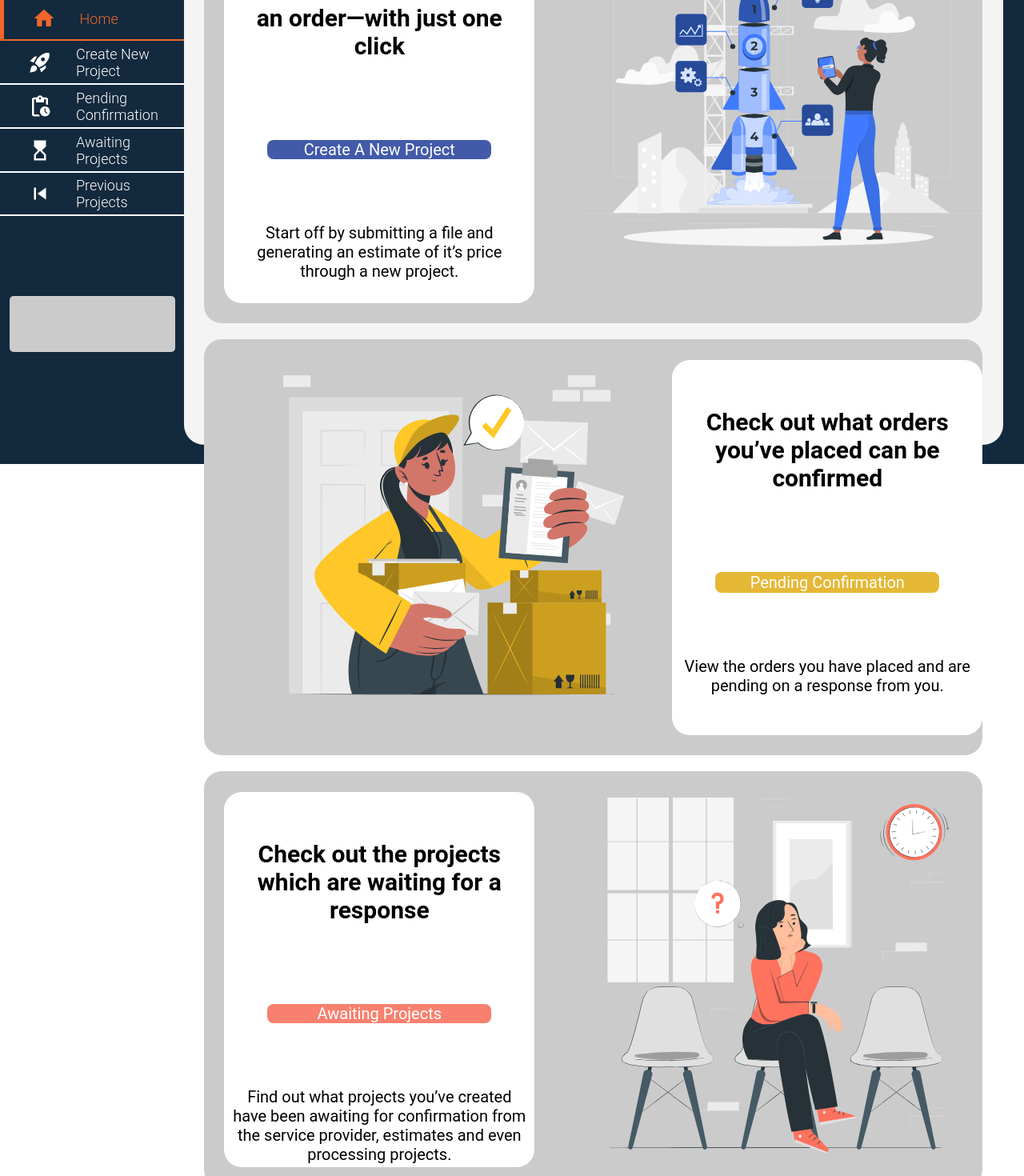
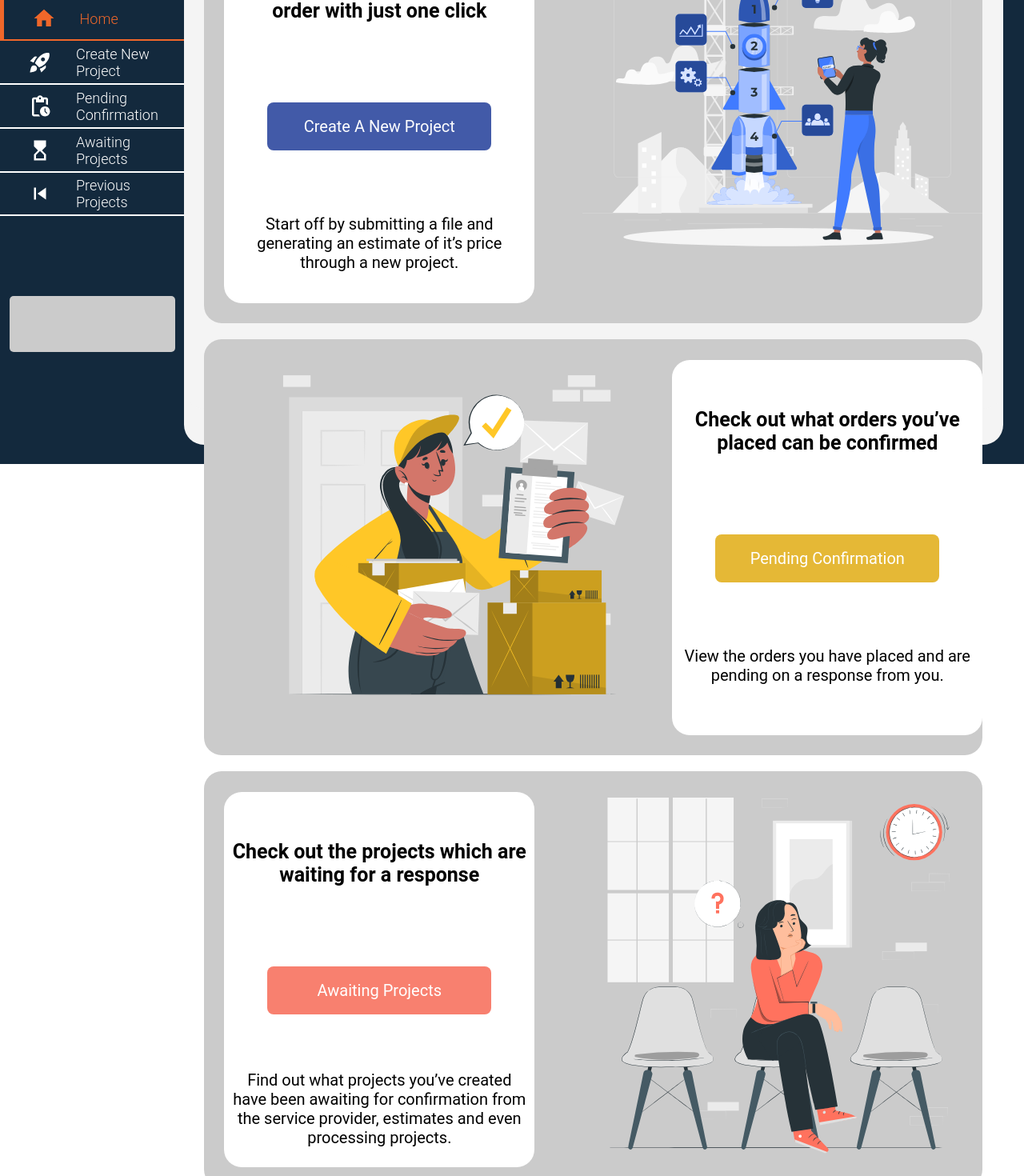
Before and after one commit to opulence-2021/costlytical-frontend, a React (Create React App) app: page / in a window 1280 px wide. Shown: the part 220-1690 px from the top of the page at 80% size. Built offline with nearby package versions, Linux system fonts and the light colour scheme.

Commit message:
Semi-Working Home Page

```diff
--- a/src/components/BlueCard.css
+++ b/src/components/BlueCard.css
@@ -27,7 +27,7 @@
   #lineOne {
     text-align: center;
     font-weight: 400px;
-    font-size: 30px;
+    font-size: var(--fontMedium);
     margin-top: 60px;
     margin-left: 10px;
     margin-right: 10px;
@@ -69,6 +69,6 @@
     font-size: 20px;
   }
 
-  #customButtonBlue:hover {
-    background-color: #2c3a68;
+  #longButtonBlue:hover {
+    background-color: #394674;
   }
--- a/src/components/BlueCard.jsx
+++ b/src/components/BlueCard.jsx
@@ -1,4 +1,6 @@
 import React from "react";
+//routing link (to call the other pages)
+import { Link } from "react-router-dom";
 //styles
 import "./BlueCard.css";
 import stages from "../storyImages/stages.svg";
@@ -9,11 +11,13 @@ const BlueCard = () => {
       <div id="ContentY">
         <h2 id="lineOne">
         Generate costs and submit
-        an order—with just one click
+        an order with just one click
         </h2>
-        <div id="longButtonBlue">
-         <div id="textSize">Create A New Project</div>
-        </div>
+        <Link to= "/new">
+          <div id="longButtonBlue">
+            <div id="textSize">Create A New Project</div>
+          </div>
+        </Link>
         <p id="lineTwo">
         Start off by submitting a file and generating
         an estimate of it’s price through a new project.
--- a/src/components/PurpleCard.css
+++ b/src/components/PurpleCard.css
@@ -27,7 +27,7 @@
   #lineOne {
     text-align: center;
     font-weight: 400px;
-    font-size: 30px;
+    font-size: var(--fontMedium);
     margin-top: 60px;
     margin-left: 10px;
     margin-right: 10px;
@@ -74,6 +74,6 @@
     font-size: 20px;
   }
 
-  #customButtonBlue:hover {
+  #longButtonPurple:hover {
     background-color: #5a395f;
   }
--- a/src/components/PurpleCard.jsx
+++ b/src/components/PurpleCard.jsx
@@ -1,4 +1,7 @@
 import React from "react";
+//routing link (to call the other pages)
+import { Link } from "react-router-dom";
+
 //styles
 import "./PurpleCard.css";
 import stats from "../storyImages/stats.svg";
@@ -14,9 +17,11 @@ const PurpleCard = () => {
         Check out what orders you’ve
         recieved in the past
         </h2>
-        <div id="longButtonPurple">
-         <div id="textSize">Previous Projects</div>
-        </div>
+        <Link to= "/previous">
+          <div id="longButtonPurple">
+            <div id="textSize">Previous Projects</div>
+          </div>
+        </Link>
         <p id="lineTwo">
         View all of the projects and orders you’ve made and placed in the past.
         </p>
--- a/src/components/RedCard.css
+++ b/src/components/RedCard.css
@@ -24,10 +24,10 @@
     margin-left: 25px;
   }
 
-  #lineOne {
+  #lineOneRed {
     text-align: center;
     font-weight: 400px;
-    font-size: 30px;
+    font-size: var(--fontMedium);
     margin-top: 60px;
     margin-left: 10px;
     margin-right: 10px;
@@ -35,13 +35,13 @@
 
   }
 
-  #lineTwo {
+  #lineTwoRed {
     text-align: center;
     font-size: 20px;
-    margin-top: 30px;
+    margin-top: 20px;
     margin-left: 10px;
     margin-right: 10px;
-    margin-bottom: 50px;
+    margin-bottom: 20px;
   }
 
   #svgImg {
@@ -51,6 +51,8 @@
   }
 
   #longButtonRed {
+    border-radius: 8px;
+    transition: background-color 200ms;
     display: flex;
     align-items: center;
     justify-content: center;
@@ -69,6 +71,6 @@
     font-size: 20px;
   }
 
-  #customButtonBlue:hover {
-    background-color: #bb665b;
+  #longButtonRed:hover {
+    background-color: #a05a51;
   }
--- a/src/components/RedCard.jsx
+++ b/src/components/RedCard.jsx
@@ -1,4 +1,7 @@
 import React from "react";
+//routing link (to call the other pages)
+import { Link } from "react-router-dom";
+
 //styles
 import "./RedCard.css";
 import waiting from "../storyImages/waiting.svg";
@@ -7,14 +10,16 @@ const RedCard = () => {
   return (
     <div id="ContentX">
       <div id="ContentY">
-        <h2 id="lineOne">
+        <h2 id="lineOneRed">
         Check out the projects which
         are waiting for a response
         </h2>
-        <div id="longButtonRed">
-         <div id="textSize">Awaiting Projects</div>
-        </div>
-        <p id="lineTwo">
+        <Link to= "/awaiting">
+          <div id="longButtonRed">
+            <div id="textSize">Awaiting Projects</div>
+          </div>
+        </Link>
+        <p id="lineTwoRed">
         Find out what projects you’ve created have been
         awaiting for confirmation from the service provider, estimates and even processing projects.
         </p>
--- a/src/components/YellowCard.css
+++ b/src/components/YellowCard.css
@@ -27,7 +27,7 @@
   #lineOne {
     text-align: center;
     font-weight: 400px;
-    font-size: 30px;
+    font-size: var(--fontMedium);
     margin-top: 60px;
     margin-left: 10px;
     margin-right: 10px;
@@ -74,6 +74,6 @@
     font-size: 20px;
   }
 
-  #customButtonBlue:hover {
+  #longButtonYellow:hover {
     background-color: #b99833;
   }
--- a/src/components/YellowCard.jsx
+++ b/src/components/YellowCard.jsx
@@ -1,4 +1,7 @@
 import React from "react";
+//routing link (to call the other pages)
+import { Link } from "react-router-dom";
+
 //styles
 import "./YellowCard.css";
 import messenger from "../storyImages/messenger.svg";
@@ -14,9 +17,11 @@ const YellowCard = () => {
         Check out what orders you’ve
         placed can be confirmed
         </h2>
-        <div id="longButtonYellow">
-         <div id="textSize">Pending Confirmation</div>
-        </div>
+        <Link to= "/pending">
+          <div id="longButtonYellow">
+            <div id="textSize">Pending Confirmation</div>
+          </div>
+        </Link>
         <p id="lineTwo">
         View the orders you have placed and are pending on a response from you.
         </p>
```
